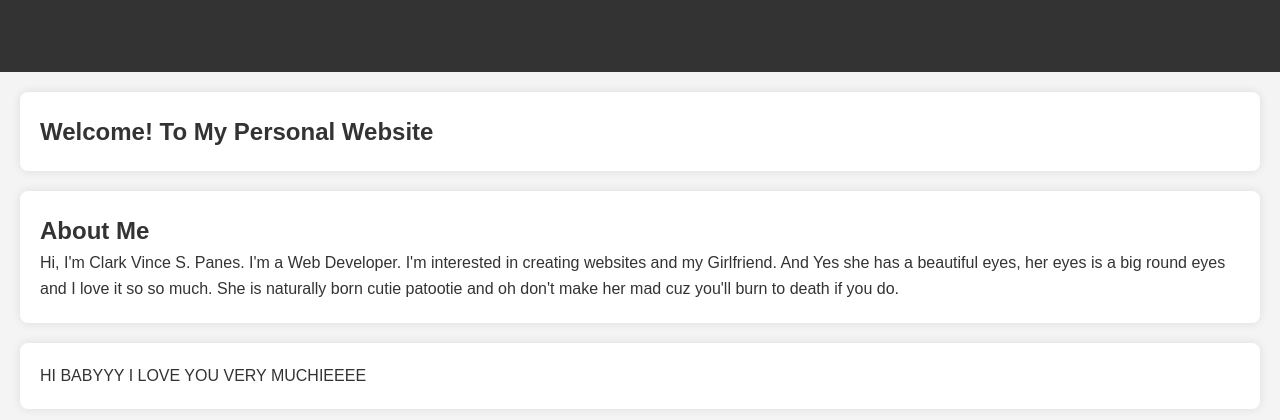
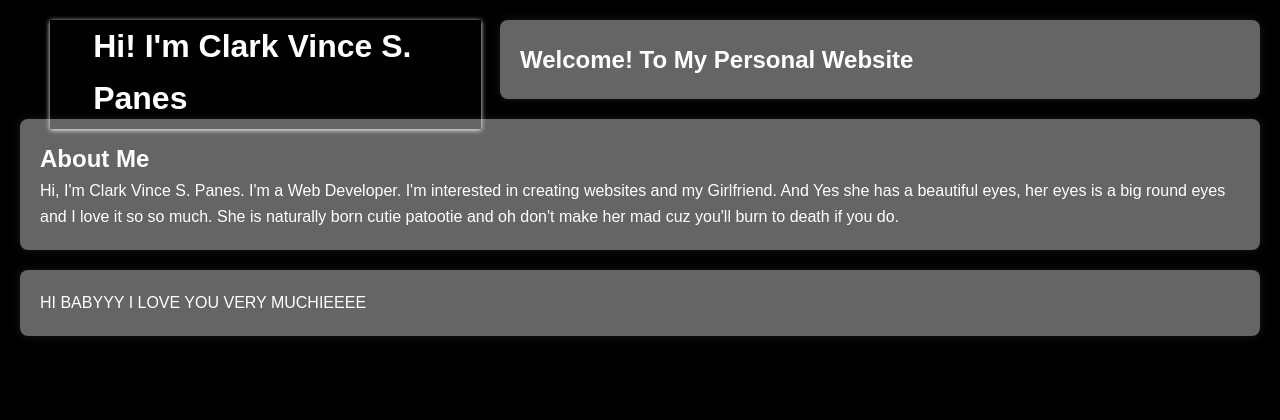
Before and after one commit to SYKIDO/Clarkybush, a plain HTML site: page index.html in a window 1280 px wide. Drawn offline with Linux system fonts and the light colour scheme.

Commit message:
Add files via upload

```diff
--- a/styles.css
+++ b/styles.css
@@ -6,49 +6,50 @@
     font-family: "Poppins", sans-serif;
 }
 
-body{
-
-}
-
 body {
     font-family: Arial, sans-serif;
     line-height: 1.63;
-    background-color: #f4f4f4;
-    color: #333;
+    background-color: #000000;
+    color: #ffffff;
 }
 
-header {
-    background-color: #333;
-    color: white;
-    padding: 10px 0;
-    text-align: center;
+header{
+    box-shadow: 0 1px 5px#ffffff;
+    position: absolute;
+    left: 50px;
+    margin-bottom: 10%;
 }
 
-header nav ul {
-    list-style: none;
+header h1{
+    display: flex;
+    padding: 0 10px 5px 10%;
 }
 
-header nav ul li {
-    display: inline;
-    margin: 0 20px;
+a {
+    text-decoration: none;
 }
 
-header nav ul li a {
-    color: white;
+ul li{
     text-decoration: none;
-    font-weight: bold;
+    display: flex;
+    align-items: center;
+    justify-content: center;
 }
 
 section {
     padding: 20px;
     margin: 20px;
-    background-color: white;
+    background-color: rgb(101, 101, 101);
     border-radius: 8px;
-    box-shadow: 0 0 10px rgba(0, 0, 0, 0.1);
+    box-shadow: 0 0 10px rgba(255, 255, 255, 0.1);
+}
+
+.home{
+    margin-left: 500px;
 }
 
 h1, h2 {
-    color: #333;
+    color: #ffffff;
 }
 
 footer {
@@ -58,4 +59,3 @@ footer {
     color: white;
     margin-top: 20px;
 }
-*/
```
